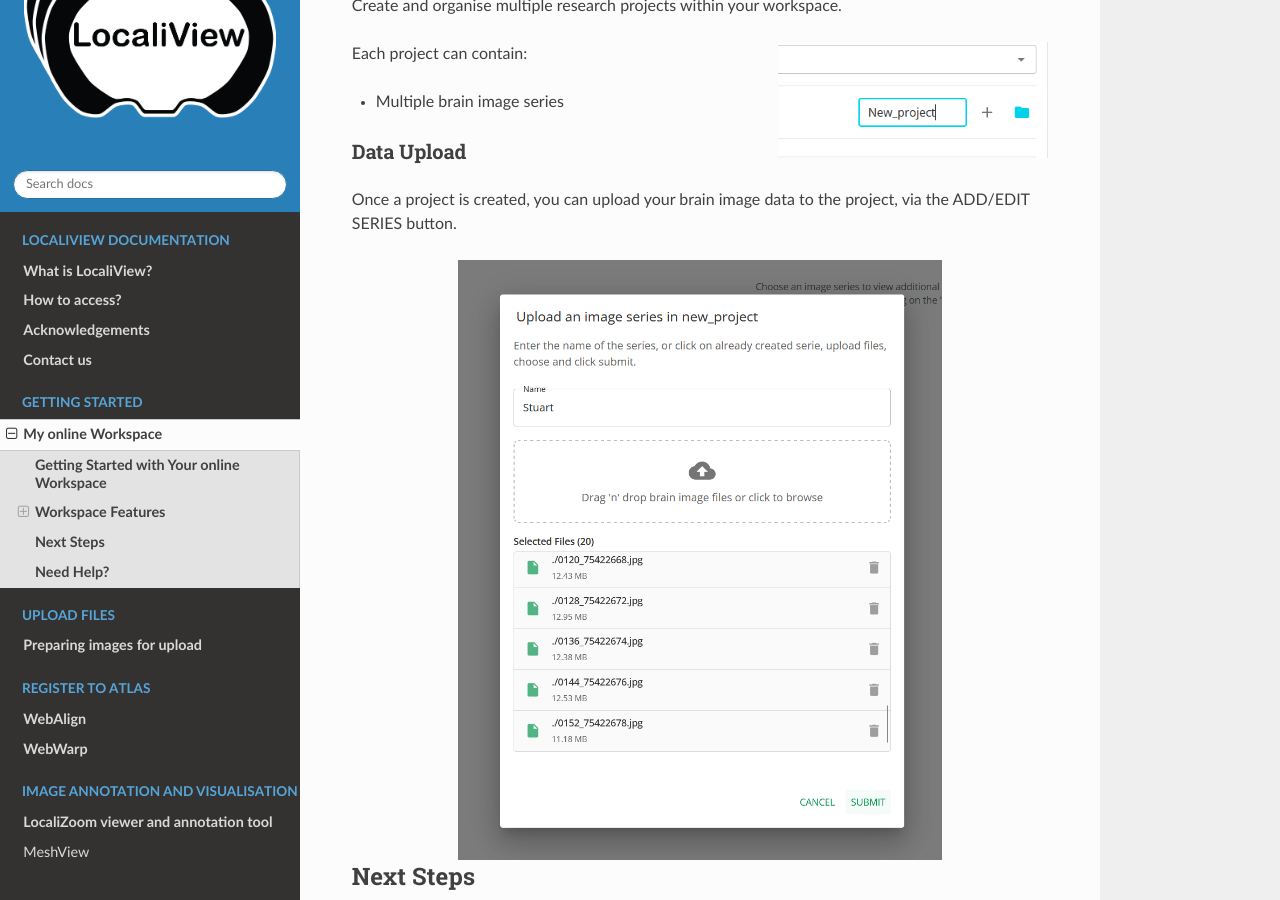
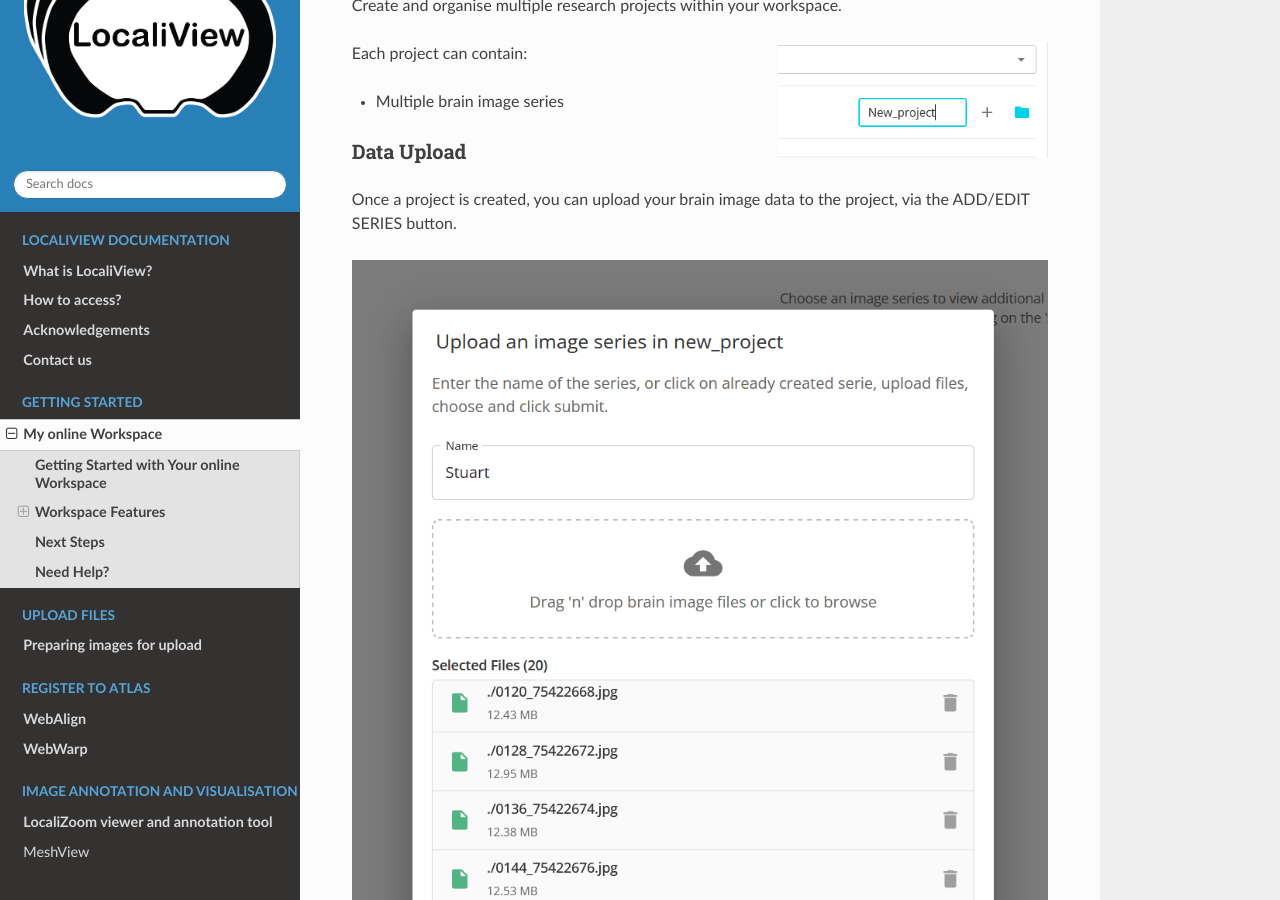
Before and after one commit to Neural-Systems-at-UIO/LocaliView, a Sphinx documentation site: the page built from Docs/MyWorkspace.rst, in a window 1280 px wide and 900 px high, scrolled down 1046 px. Built offline with Sphinx 7.4.7 and the Read the Docs theme 3.1.0, drawn with Linux system fonts in a browser that asks for light colours; pages that are not in the unit, such as notebooks, are missing from menus.

Commit message:
Update MyWorkspace.rst

```diff
--- a/Docs/MyWorkspace.rst
+++ b/Docs/MyWorkspace.rst
@@ -47,8 +47,7 @@
 
 
 .. image:: images/AddEditSeries.png
-    :height: 600
-    :align: center
+
 
 
 **Next Steps**
```
